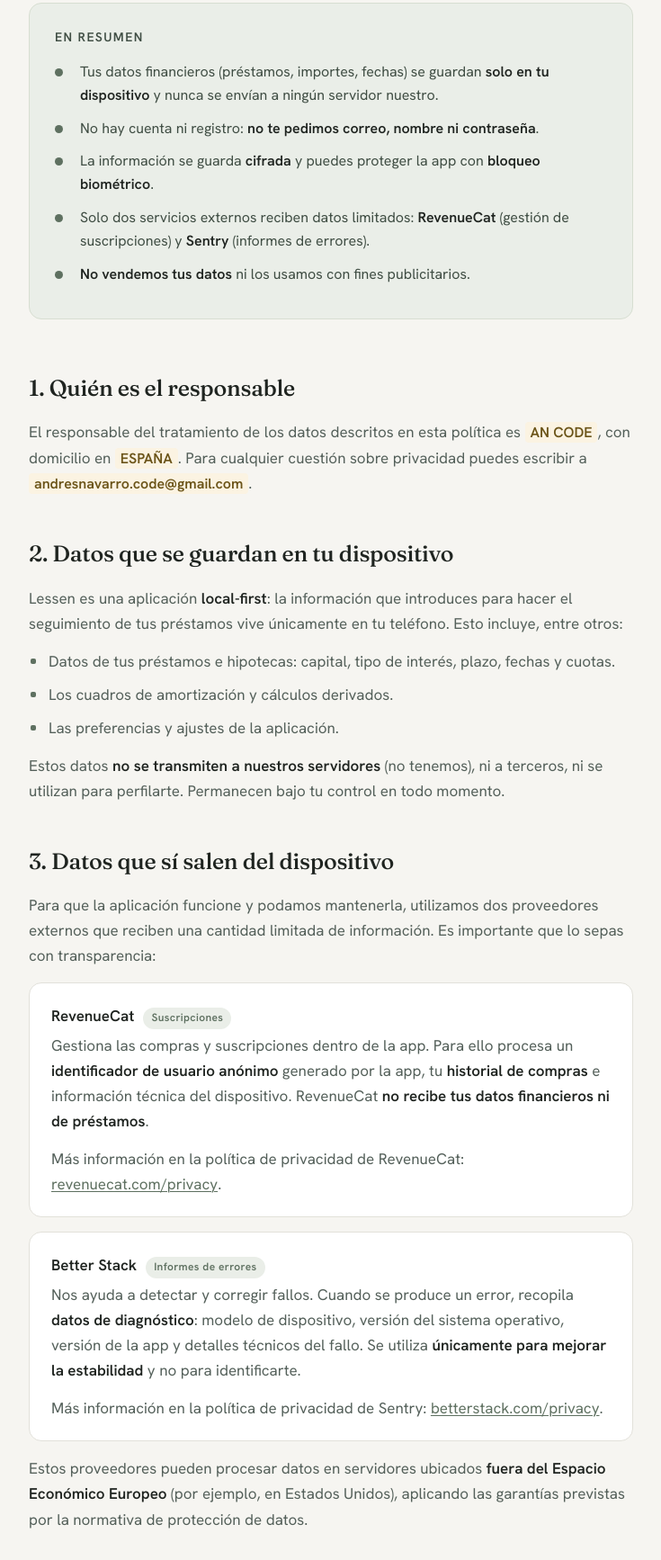
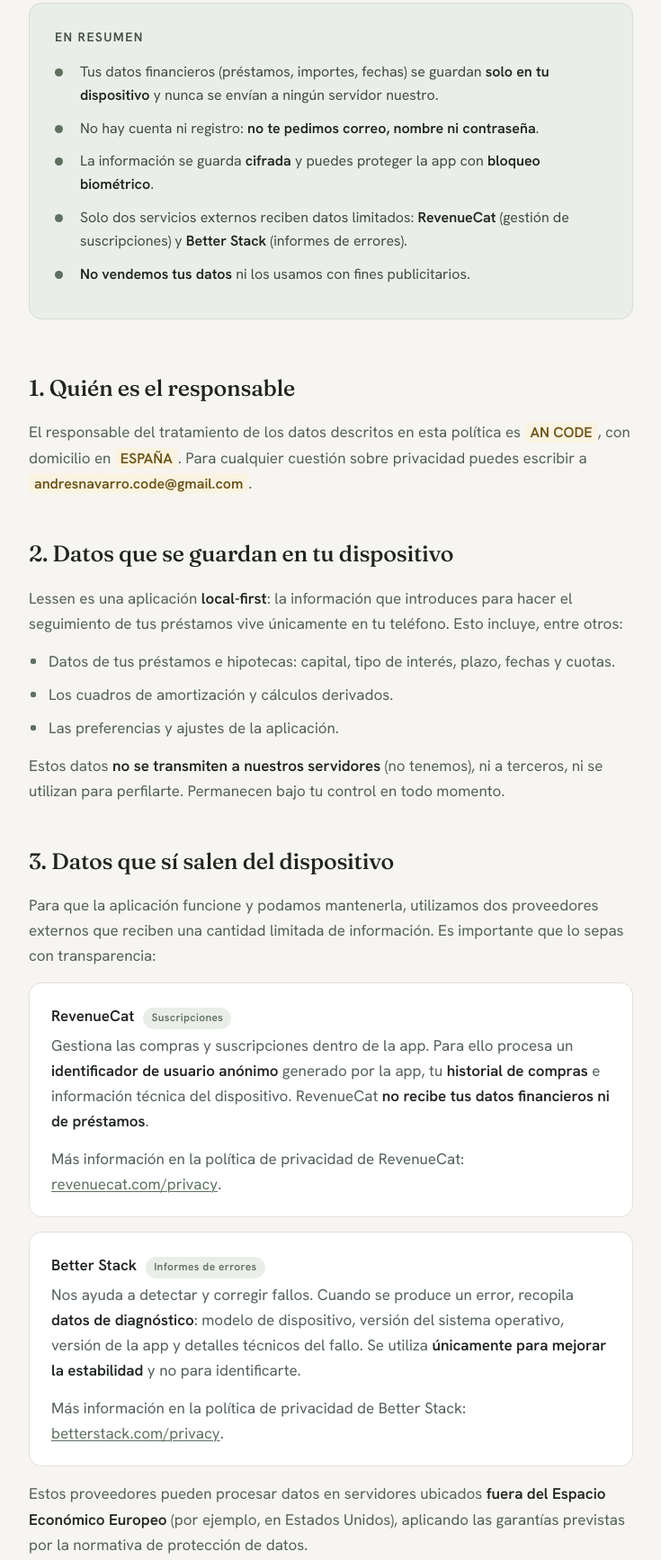
Before and after one commit to AndresNG97/lessen-legal, a plain HTML site: page index.html in a window 1280 px wide. Shown: the part 291-2025 px from the top of the page at 90% size, without its empty margins (272-1007 px from the left). Drawn offline with Linux system fonts and the light colour scheme.

Commit message:
better stack policy

```diff
--- a/index.html
+++ b/index.html
@@ -140,7 +140,7 @@
       <li>Tus datos financieros (préstamos, importes, fechas) se guardan <strong>solo en tu dispositivo</strong> y nunca se envían a ningún servidor nuestro.</li>
       <li>No hay cuenta ni registro: <strong>no te pedimos correo, nombre ni contraseña</strong>.</li>
       <li>La información se guarda <strong>cifrada</strong> y puedes proteger la app con <strong>bloqueo biométrico</strong>.</li>
-      <li>Solo dos servicios externos reciben datos limitados: <strong>RevenueCat</strong> (gestión de suscripciones) y <strong>Sentry</strong> (informes de errores).</li>
+      <li>Solo dos servicios externos reciben datos limitados: <strong>RevenueCat</strong> (gestión de suscripciones) y <strong>Better Stack</strong> (informes de errores).</li>
       <li><strong>No vendemos tus datos</strong> ni los usamos con fines publicitarios.</li>
     </ul>
   </div>
@@ -189,7 +189,7 @@
       <p>Nos ayuda a detectar y corregir fallos. Cuando se produce un error, recopila <strong>datos de diagnóstico</strong>:
         modelo de dispositivo, versión del sistema operativo, versión de la app y detalles técnicos del fallo.
         Se utiliza <strong>únicamente para mejorar la estabilidad</strong> y no para identificarte.</p>
-      <p>Más información en la política de privacidad de Sentry:
+      <p>Más información en la política de privacidad de Better Stack:
         <a href="https://betterstack.com/privacy" target="_blank" rel="noopener">betterstack.com/privacy</a>.</p>
     </div>
 
@@ -235,7 +235,7 @@
     <p>Como tus datos están en tu dispositivo, <strong>tú controlas su conservación</strong>. Puedes editarlos o
       borrarlos desde la propia aplicación, y al <strong>desinstalar la app se eliminan</strong> todos los datos
       locales asociados.</p>
-    <p>Los datos tratados por RevenueCat y Sentry se conservan según los plazos y políticas de cada proveedor,
+    <p>Los datos tratados por RevenueCat y Better Stack se conservan según los plazos y políticas de cada proveedor,
       enlazadas más arriba.</p>
   </section>
 
```
